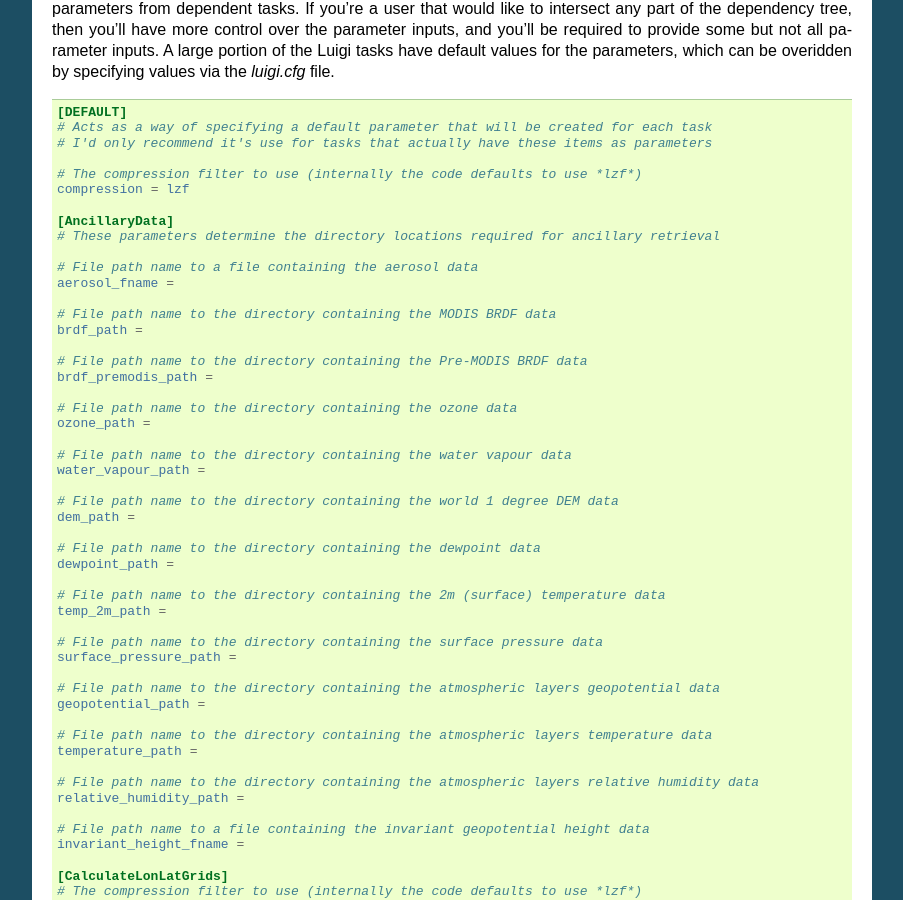
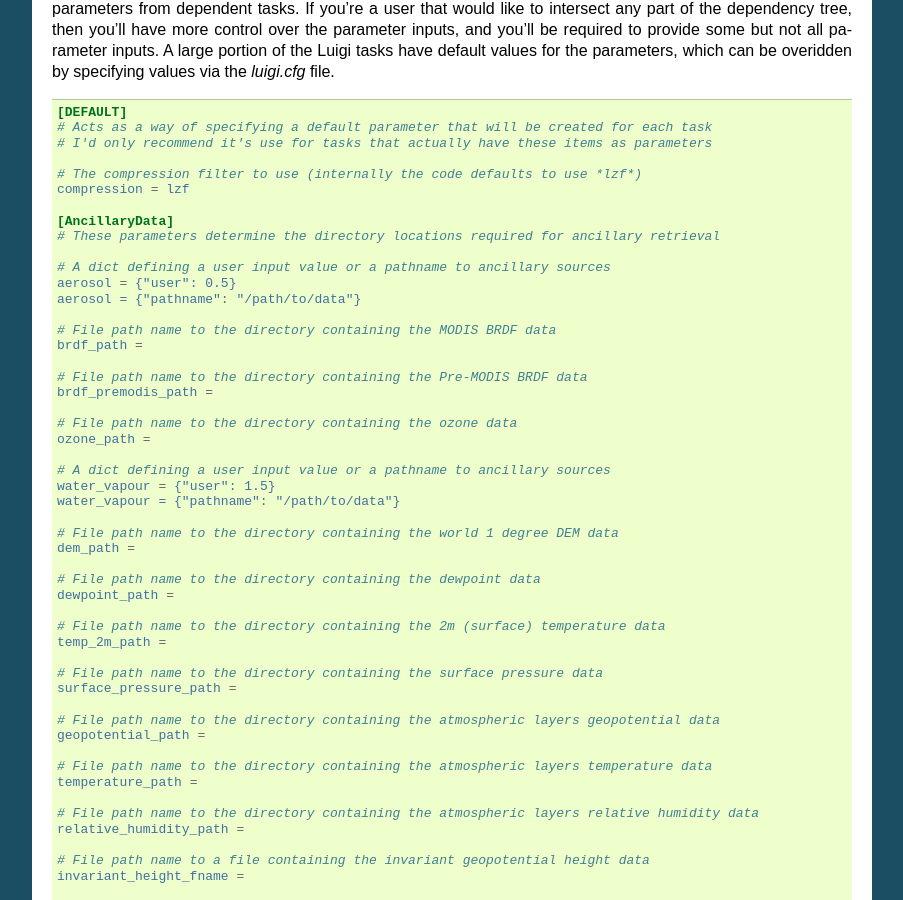
Before and after one commit to GeoscienceAustralia/wagl, a Sphinx documentation site: the page built from docs/source/configuration.rst, in a window 1280 px wide and 900 px high, scrolled down 867 px. Shown: the whole window, without its empty margins (198-1101 px from the left). Built offline with Sphinx 7.4.7, drawn with Linux system fonts in a browser that asks for light colours; pages that are not in the unit, such as notebooks, are missing from menus.

Commit message:
Updated docs to reflect the change in parameter name and value of aerosol and water vapour inputs.

```diff
--- a/docs/source/configuration.rst
+++ b/docs/source/configuration.rst
@@ -56,8 +56,9 @@ If you're a user that would like to intersect any part of the dependency tree, t
    [AncillaryData]
    # These parameters determine the directory locations required for ancillary retrieval
 
-   # File path name to a file containing the aerosol data
-   aerosol_fname =
+   # A dict defining a user input value or a pathname to ancillary sources
+   aerosol = {"user": 0.5}
+   aerosol = {"pathname": "/path/to/data"}
 
    # File path name to the directory containing the MODIS BRDF data
    brdf_path =
@@ -68,8 +69,9 @@ If you're a user that would like to intersect any part of the dependency tree, t
    # File path name to the directory containing the ozone data
    ozone_path =
 
-   # File path name to the directory containing the water vapour data
-   water_vapour_path =
+   # A dict defining a user input value or a pathname to ancillary sources
+   water_vapour = {"user": 1.5}
+   water_vapour = {"pathname": "/path/to/data"}
 
    # File path name to the directory containing the world 1 degree DEM data
    dem_path =
```
